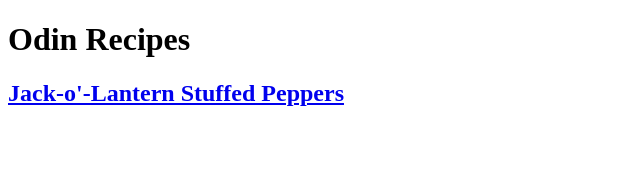
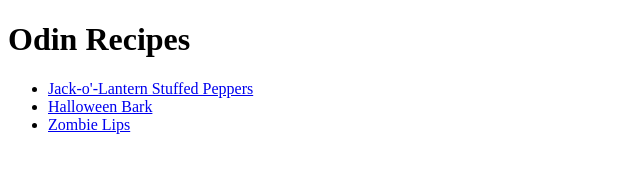
Before and after one commit to roboseb/odin-recipes, a plain HTML site: page index.html in a window 1280 px wide. Shown: the whole page, without its empty margins (0-640 px from the left). Drawn offline with Linux system fonts and the light colour scheme.

Commit message:
Commit index.html

```diff
--- a/index.html
+++ b/index.html
@@ -6,6 +6,10 @@
     </head>
     <body>
         <h1>Odin Recipes</h1>
-        <a href="recipes/stuffed_peppers.html"><h2>Jack-o'-Lantern Stuffed Peppers</h2></a>
+        <ul>
+        <li><a href="recipes/stuffed_peppers.html">Jack-o'-Lantern Stuffed Peppers</a></li>
+        <li><a href="recipes/halloween_bark.html">Halloween Bark</a></li>
+        <li><a href="recipes/zombie_lips.html">Zombie Lips</a></li>
+        </ul>
     </body>
 </html>
```
